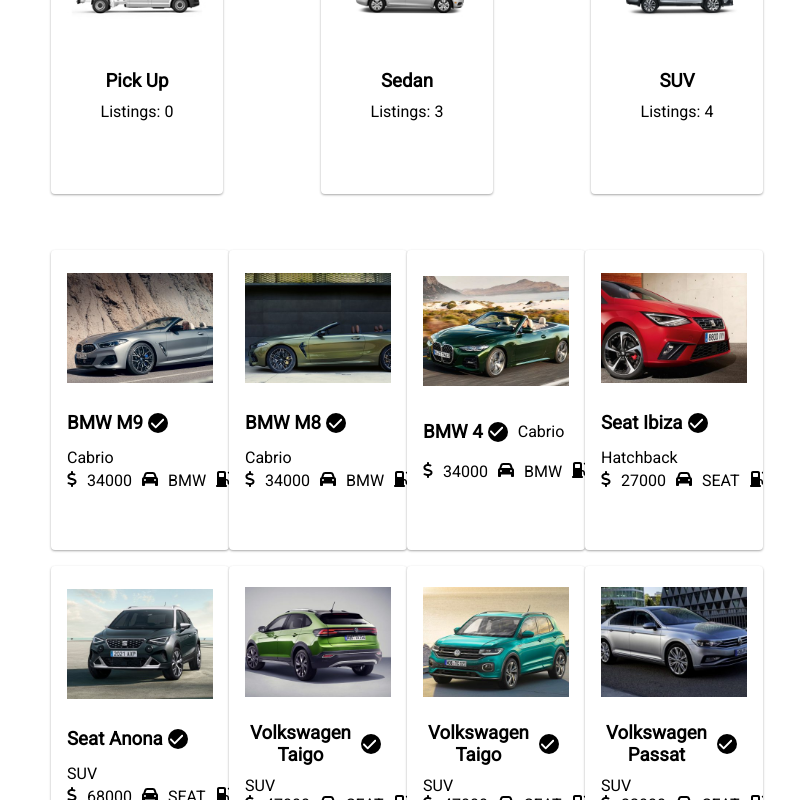
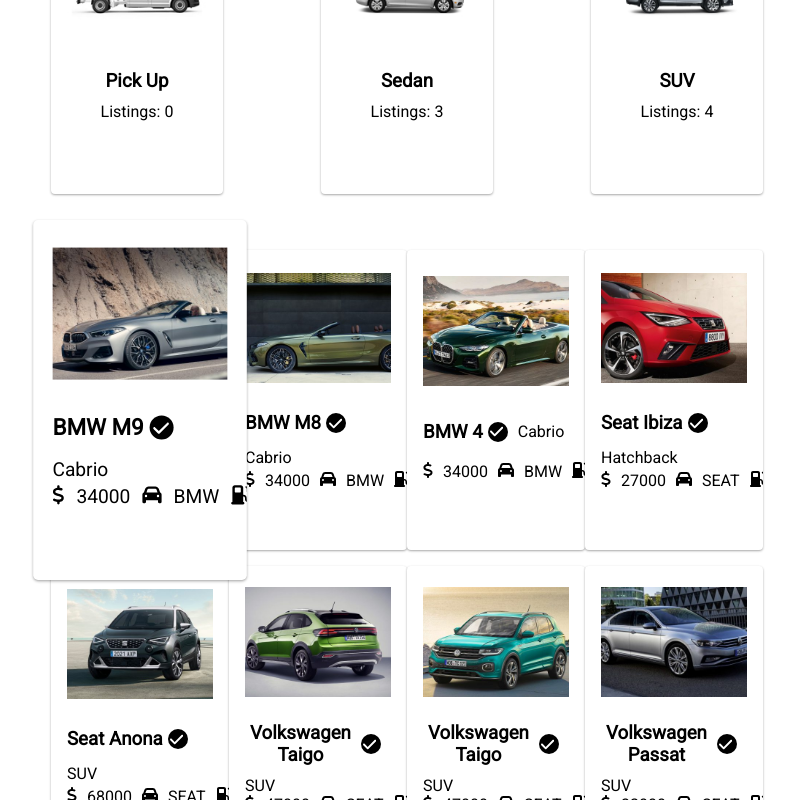
Before and after one commit to emilioff8822/proj-html-vuejs, a Vue app: page / in a window 1280 px wide. In both pictures the pointer is over the element 373 px from the left and 1816 px from the top of the page. Shown: the part 1416-2216 px from the top of the page, without its empty margins (233-1028 px from the left). Built offline with nearby package versions, Linux system fonts and the light colour scheme.

Commit message:
commit-cards-view

```diff
--- a/src/components/AutoCards2.vue
+++ b/src/components/AutoCards2.vue
@@ -121,6 +121,8 @@
   display: flex;  /* Aggiunto */
   flex-direction: row; /* Aggiunto */
   flex-wrap: wrap; /* Aggiunto */
+  transition: transform 0.3s ease ;
+
 
 }
 
@@ -226,6 +228,8 @@
   margin: 0 auto;
 }
 
-
+.card:hover {
+  transform: scale(1.2);
+}
 
 </style>
--- a/src/components/Card.vue
+++ b/src/components/Card.vue
@@ -116,6 +116,8 @@
   text-align: center;
   width: 172px;
   height: 300px;
+  transition: transform 0.3s ease;
+
 
 }
 
@@ -191,7 +193,9 @@
 }
 
 
-
+.card:hover {
+  transform: scale(1.2);
+}
 
 
 
--- a/src/components/autocard4.vue
+++ b/src/components/autocard4.vue
@@ -59,6 +59,8 @@
   text-align: center;
   width: 100%;
   height: 100%;
+  transition: transform 0.3s ease ;
+
 }
 
 .auto4-card {
@@ -115,4 +117,9 @@
 .more-button:hover {
   background-color: #333;
 }
+
+.card:hover {
+  transform: scale(1.2);
+}
+
 </style>
```
